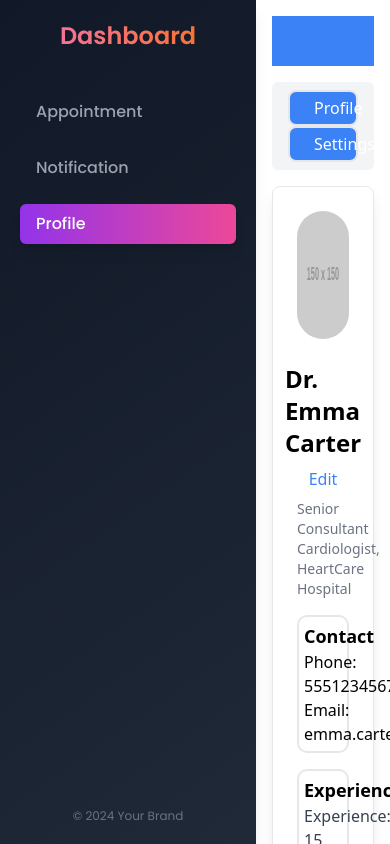
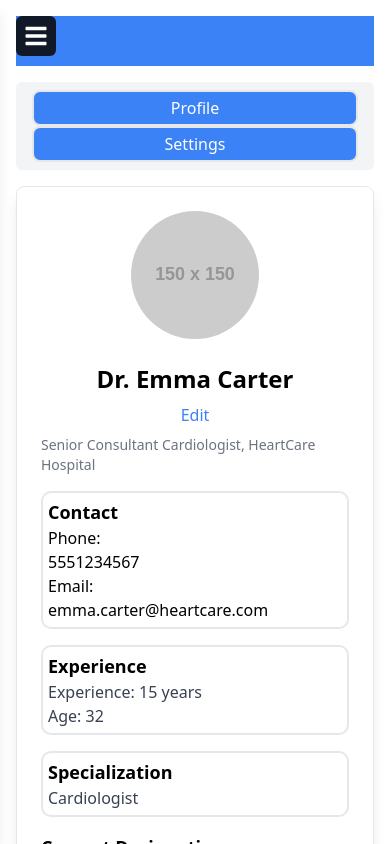
Before and after one commit to abhijitnaik101/CareSync, a React (Vite) app in the folder client/: page /doctor/profile in a window 390 px wide. Built offline with nearby package versions, Linux system fonts and the light colour scheme; no server answers.

Commit message:
date ka logic fixed dobaara

```diff
--- a/client/src/components/Sidebar.tsx
+++ b/client/src/components/Sidebar.tsx
@@ -1,14 +1,33 @@
-import React from "react";
+import React, { useState } from "react";
 import { NavLink } from "react-router-dom";
+import { FaBars, FaTimes } from "react-icons/fa"; // For menu and close icons
 
 interface SidebarProps {
   links: { name: string; path: string }[];
 }
 
 const Sidebar: React.FC<SidebarProps> = ({ links }) => {
+  const [isOpen, setIsOpen] = useState(false);
+
+  const toggleSidebar = () => {
+    setIsOpen(!isOpen);
+  };
+
   return (
+    <div className="relative z-20">
+      {/* Menu Button for Mobile */}
+      <button
+        onClick={toggleSidebar}
+        className="md:hidden fixed top-4 left-4 z-50 text-white bg-gray-900 p-2 rounded-md"
+      >
+        {isOpen ? <FaTimes size={24} /> : <FaBars size={24} />}
+      </button>
+
+      {/* Sidebar */}
       <div
-      className="font-poppins w-64 h-screen shadow-lg flex flex-col p-5 bg-gray-900"
+        className={`fixed top-0 left-0 h-screen w-64 bg-gray-900 p-5 shadow-lg transform transition-transform duration-300 z-10 ${
+          isOpen ? "translate-x-0" : "-translate-x-full"
+        } md:translate-x-0 md:relative md:flex flex-col`}
         style={{
           background: "linear-gradient(145deg, #111827, #1f2937)", // Subtle dark gradient background
         }}
@@ -38,6 +57,7 @@ const Sidebar: React.FC<SidebarProps> = ({ links }) => {
                 }`
               }
               key={link.name}
+              onClick={() => setIsOpen(false)} // Close sidebar on link click
             >
               {link.name}
             </NavLink>
@@ -49,6 +69,15 @@ const Sidebar: React.FC<SidebarProps> = ({ links }) => {
           <p className="text-gray-500 text-xs text-center">© 2024 Your Brand</p>
         </footer>
       </div>
+
+      {/* Overlay for Mobile when Sidebar is Open */}
+      {isOpen && (
+        <div
+          onClick={toggleSidebar}
+          className="fixed inset-0 bg-black opacity-50 z-0 md:hidden"
+        />
+      )}
+    </div>
   );
 };
 
--- a/client/src/pages/Administrator/AdminWard.tsx
+++ b/client/src/pages/Administrator/AdminWard.tsx
@@ -62,7 +62,7 @@ const AdmitModal: React.FC<{ onClose: () => void; onSave: (patient: Patient) =>
     availableBeds: 0,    // Default available beds (calculated automatically)
     tickets: [],         // Default empty tickets array
   }
-
+  const [wards, setWards] = useState(patient);
   const [patientName, setPatientName] = useState("");
   const [patientGender, setPatientGender] = useState("");
   const [selectedBed, setSelectedBed] = useState(0); // Use state for selected bed
@@ -118,10 +118,9 @@ const AdmitModal: React.FC<{ onClose: () => void; onSave: (patient: Patient) =>
             className="mt-1 p-2 block w-full border border-gray-300 rounded-md"
           >
             <option value="">Select Gender</option>
-            <option value="Male">Male</option>
-            <option value="Female">Female</option>
-            <option value="Non-binary">Non-binary</option>
-            <option value="Other">Other</option>
+            <option value="MALE">Male</option>
+            <option value="FEMALE">Female</option>
+            <option value="TRANS">Other</option>
           </select>
         </div>
         <div className="mb-4">
```
Also changed, not shown: 1 other file (tests, documents, lock files or other folders). Lines whose indentation alone changed are shown as unchanged.
